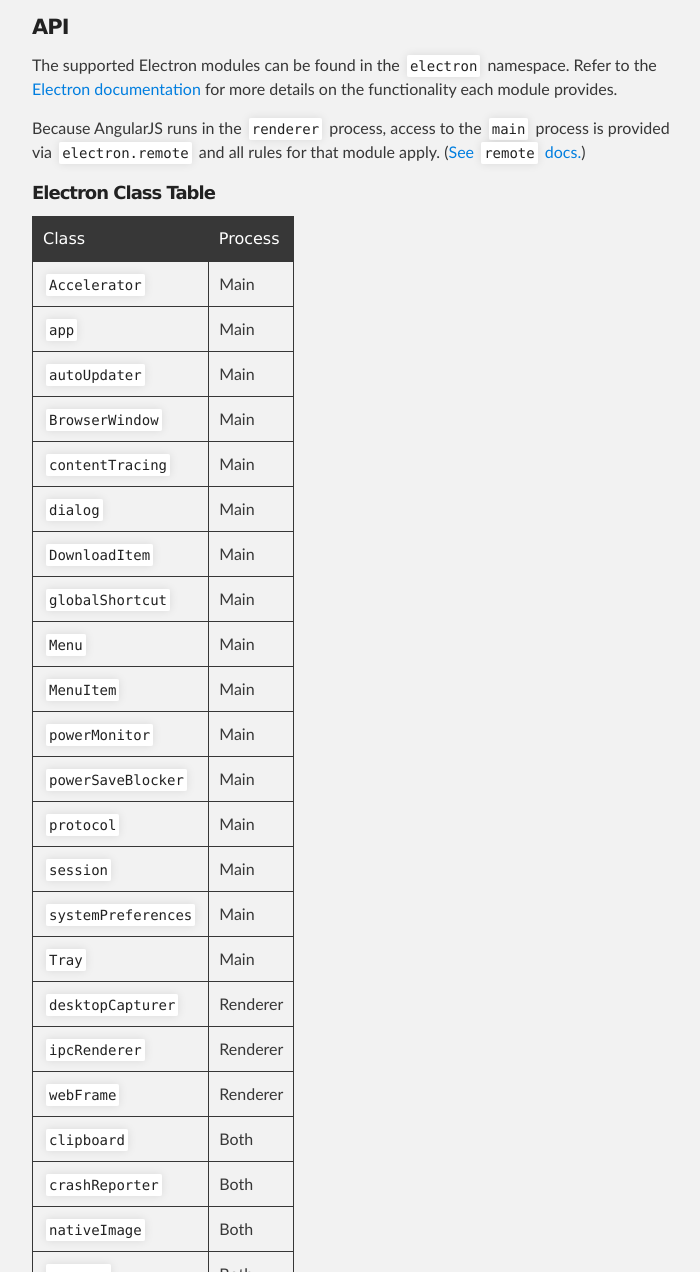
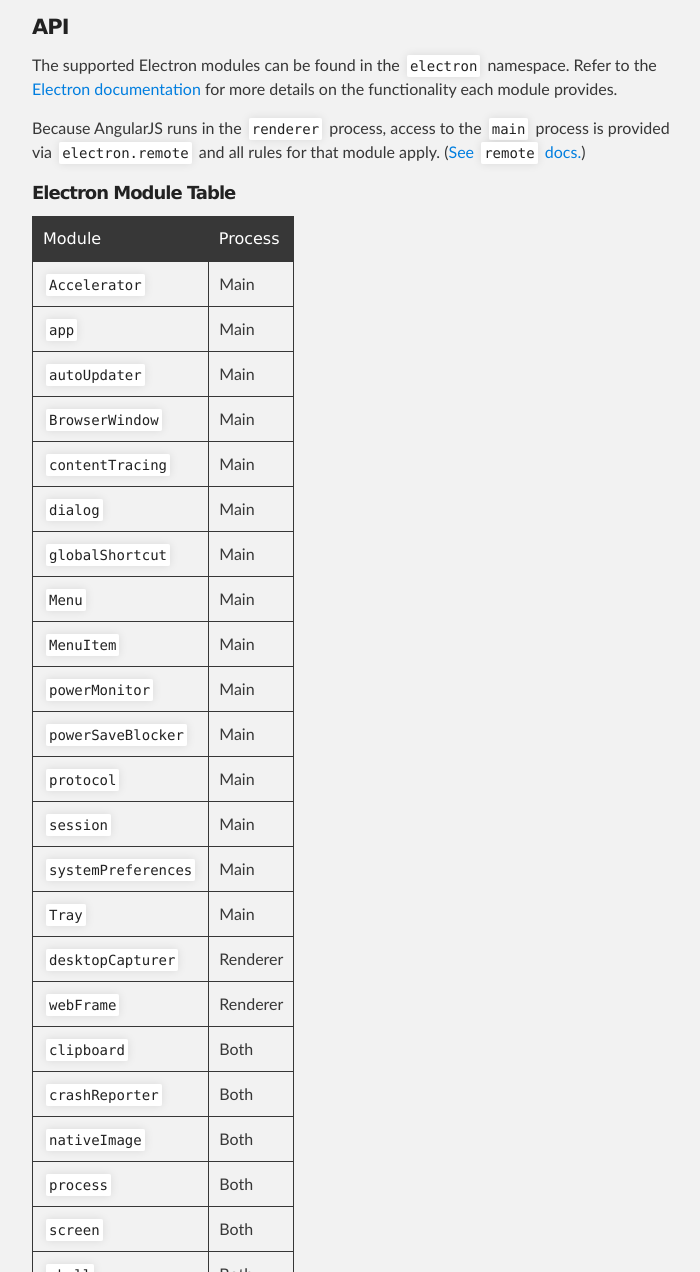
Before and after one commit to develephant/electangular, a plain HTML site: page index.html in a window 1280 px wide. Shown: the part 1620-2892 px from the top of the page, without its empty margins (288-988 px from the left). Drawn offline with Linux system fonts and the light colour scheme.

```diff
--- a/index.html
+++ b/index.html
@@ -113,12 +113,12 @@
 <p>Because AngularJS runs in the <code>renderer</code> process, access to the <code>main</code> process is provided via <code>electron.remote</code> and all rules for that module apply. (<a href="http://electron.atom.io/docs/api/remote/">See <code>remote</code> docs.</a>)</p>
 
 <h5>
-<a id="electron-class-table" class="anchor" href="#electron-class-table" aria-hidden="true"><span aria-hidden="true" class="octicon octicon-link"></span></a>Electron Class Table</h5>
+<a id="electron-module-table" class="anchor" href="#electron-module-table" aria-hidden="true"><span aria-hidden="true" class="octicon octicon-link"></span></a>Electron Module Table</h5>
 
 <table>
 <thead>
 <tr>
-<th>Class</th>
+<th>Module</th>
 <th>Process</th>
 </tr>
 </thead>
@@ -145,10 +145,6 @@
 </tr>
 <tr>
 <td><code>dialog</code></td>
-<td>Main</td>
-</tr>
-<tr>
-<td><code>DownloadItem</code></td>
 <td>Main</td>
 </tr>
 <tr>
@@ -189,10 +185,6 @@
 </tr>
 <tr>
 <td><code>desktopCapturer</code></td>
-<td>Renderer</td>
-</tr>
-<tr>
-<td><code>ipcRenderer</code></td>
 <td>Renderer</td>
 </tr>
 <tr>
```
Also changed, not shown: params.json (+1 -1 lines).
